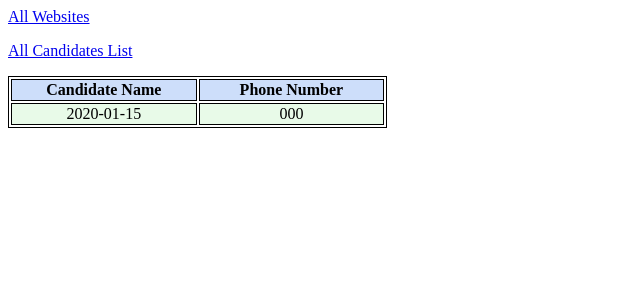
After one commit to abhiaditya98/Django_Optimas, a Django app: a page that uses STAS/templates/STAS/candidate_details.html in a window 1280 px wide. The commit adds this page. Shown: the top 300 px of the page, without its empty margins (0-640 px from the left). Run offline with Django 5.2, Linux system fonts and the light colour scheme; tables that the repository leaves empty hold one stand-in row (values such as "Sample post").

Commit message:
Completed the all Models concept

```diff
--- a/STAS/models.py
+++ b/STAS/models.py
@@ -1,6 +1,19 @@
+from typing import Iterable
 from django.db import models
 from django.core.validators import MinLengthValidator,RegexValidator,MaxLengthValidator
+from django.core.exceptions import ValidationError
+from django.urls import reverse
+from django.utils.text import slugify
 # Create your models here.
+
+def valid_phone_number_check(value):
+    if len(value)<10:
+        raise ValidationError("Phone Number should be atleast 10 digits")
+    elif len(value)<=13:
+        if value[:3]!="+91":
+            raise ValidationError("Please provide a valid phone number")
+
+
 
 
 class Test(models.Model):
@@ -10,12 +23,24 @@ class Test(models.Model):
 
 class RecruitmentMaster(models.Model):
     candidate_name=models.CharField(max_length=256)
-    experience=models.IntegerField
-    mobile_number=models.CharField(max_length=13,validators=[
+    experience=models.IntegerField(max_length=10)
+    mobile_number=models.CharField(validators=[
         MinLengthValidator(10),
         MaxLengthValidator(13),
-        RegexValidator(r'^\+91\d{10}$')
-
+        # RegexValidator(r'^\+91\d{10}$'),
+        valid_phone_number_check
     ]
     )
-    profile_source = models.CharField( max_length=256)
+    profile_source = models.CharField( max_length=256,blank=True)
+    slug=models.SlugField(default="",null=False,db_index=True)
+
+    def save(self,*args, **kwargs):
+        self.slug=slugify(self.candidate_name)
+        super().save(*args,**kwargs)
+
+    def get_absolute_url(self):
+        return reverse("candidate_detail", args=[self.slug])
+
+
+    def __str__(self) -> str:
+        return f"candidate_name={self.candidate_name} \t mobile_number=  {self.mobile_number}\n"
--- /dev/null
+++ b/STAS/static/STAS/all_candidates.css
@@ -0,0 +1,20 @@
+.center {
+    margin: auto;
+    width: 51%;
+
+    padding-left: 180px;
+}
+
+table, th, td {
+    border:1px solid black;
+    text-align: center;
+    width:30%;
+
+  }
+th{
+    background-color: rgb(205, 222, 250);
+}
+
+td{
+    background-color: rgb(232, 250, 232);
+}
--- /dev/null
+++ b/STAS/templates/STAS/candidate_details.html
@@ -0,0 +1,20 @@
+{% load static %}
+
+<link rel ="stylesheet" href="{% static "/STAS/all_candidates.css"%}">
+
+<p> {% include "STAS/includes/include.html" %}</p>
+<p> {% include "STAS/includes/all_candidates_includes.html"%}</p>
+<table >
+  <tr>
+    <th>Candidate Name</th>
+    <th>Phone Number</th>
+  </tr>
+
+  <tr>
+  <td>
+    {{ candidates}}</a>
+  </td>
+  <td>{{ mobile_number }}</td>
+  </tr>
+
+</table>
--- /dev/null
+++ b/STAS/templates/STAS/includes/all_candidates_includes.html
@@ -0,0 +1,4 @@
+<header>
+    <nav><a href= "{% url "all_candidates_url" %}">All Candidates List</a>
+    </nav>
+</header>
--- a/STAS/templates/STAS/stas.html
+++ b/STAS/templates/STAS/stas.html
@@ -21,7 +21,7 @@
   </div>
   {% comment %} {{ val }} {% endcomment %}
 <p> {% include "STAS/includes/include.html" %}</p>
-
+<p> {% include "STAS/includes/all_candidates_includes.html"%}</p>
 
   {%if val  %}
 
@@ -29,5 +29,7 @@
   {% else %}
     <p>The website yet to build!</p>
   {% endif%}
+
+
 </body>
 </html>
--- a/STAS/urls.py
+++ b/STAS/urls.py
@@ -3,6 +3,8 @@ from . import views
 
 urlpatterns=[
     path("",views.HomePage,name="homepage"),
+    path("all_candidates",views.all_candidates,name="all_candidates_url"),
+    path("all_candidates/<slug:slug>",views.candidate_details, name="candidate_detail"),
     path("<int:page>",views.PageLoadedIsNumber),
     path("<str:page>",views.PageLoaded,name="applications"),
 
--- a/STAS/views.py
+++ b/STAS/views.py
@@ -1,7 +1,9 @@
-from django.shortcuts import render
+from django.shortcuts import render,get_object_or_404
 from django.http import HttpResponse,HttpResponseNotFound,HttpResponseRedirect,Http404
 from django.urls import reverse
 from django.template.loader import render_to_string
+from .models import RecruitmentMaster
+
 # Create your views here.
 
 applications={
@@ -102,3 +104,23 @@ def PageLoaded(request,page):
 def HomePage(request):
     context = {'applications': applications}
     return render(request, "STAS/homepage.html", context)
+
+
+def all_candidates(request):
+    #  return HttpResponse("Loaded ")
+    # candidates_list=RecruitmentMaster.objects.values("candidate_name","mobile_number","id").order_by("candidate_name").distinct()
+    candidates_list=RecruitmentMaster.objects.all().order_by("-candidate_name")
+
+    return render(request,"STAS/all_candidates.html",{
+        "candidates":candidates_list
+    })
+
+def candidate_details(request,slug):
+    candidate=get_object_or_404(RecruitmentMaster ,slug=slug)
+    # candidates_list=RecruitmentMaster.objects.all()
+    return render(request,"STAS/candidate_details.html",{
+          "candidates":candidate.candidate_name,
+          "experience":candidate.experience,
+          "mobile_number":candidate.mobile_number,
+          "profile_source":candidate.profile_source,
+     })
```
Also changed, not shown: STAS/migrations/migrations_28072024/0001_initial.py (added, +21 -0 lines), STAS/migrations/migrations_28072024/0007_recruitmentmaster_experience.py (added, +18 -0 lines), STAS/migrations/migrations_28072024/0008_alter_recruitmentmaster_experience.py (added, +18 -0 lines), STAS/migrations/migrations_28072024/0009_alter_recruitmentmaster_mobile_number.py (added, +20 -0 lines), STAS/migrations/migrations_28072024/0010_recruitmentmaster_slug_and_more.py (added, +30 -0 lines), STAS/migrations/migrations_28072024/0011_remove_recruitmentmaster_id_and_more.py (added, +22 -0 lines), STAS/templates/STAS/all_candidates.html (added, +34 -0 lines), STAS/migrations/0001_initial.py, STAS/migrations/migrations_28072024/0002_recruitmentmaster.py (renamed from STAS/migrations/0002_recruitmentmaster.py), STAS/migrations/migrations_28072024/0003_test_email.py (renamed from STAS/migrations/0003_test_email.py), STAS/migrations/migrations_28072024/0004_alter_recruitmentmaster_mobile_number.py (renamed from STAS/migrations/0004_alter_recruitmentmaster_mobile_number.py), STAS/migrations/migrations_28072024/0005_recruitmentmaster_profile_source.py (renamed from STAS/migrations/0005_recruitmentmaster_profile_source.py), STAS/migrations/migrations_28072024/0006_alter_recruitmentmaster_profile_source.py (renamed from STAS/migrations/0006_alter_recruitmentmaster_profile_source.py).
